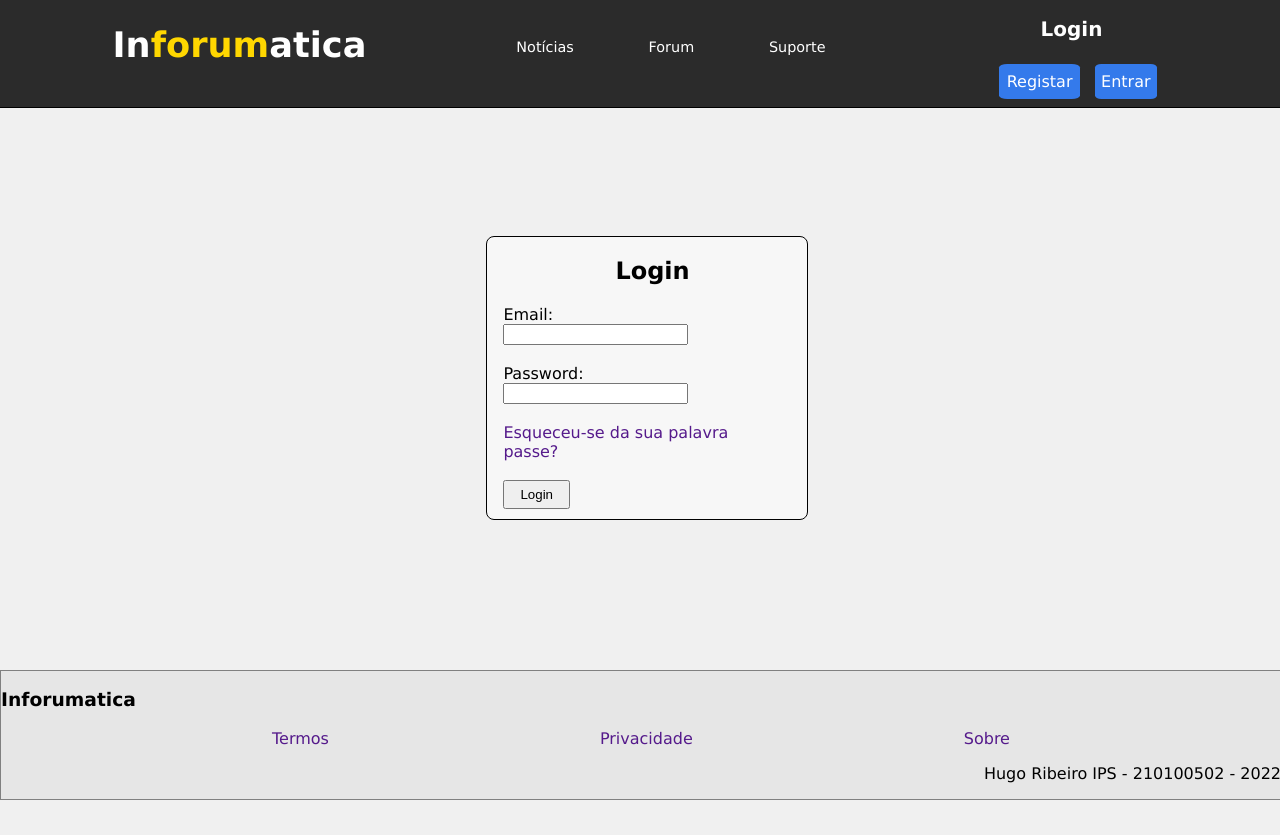
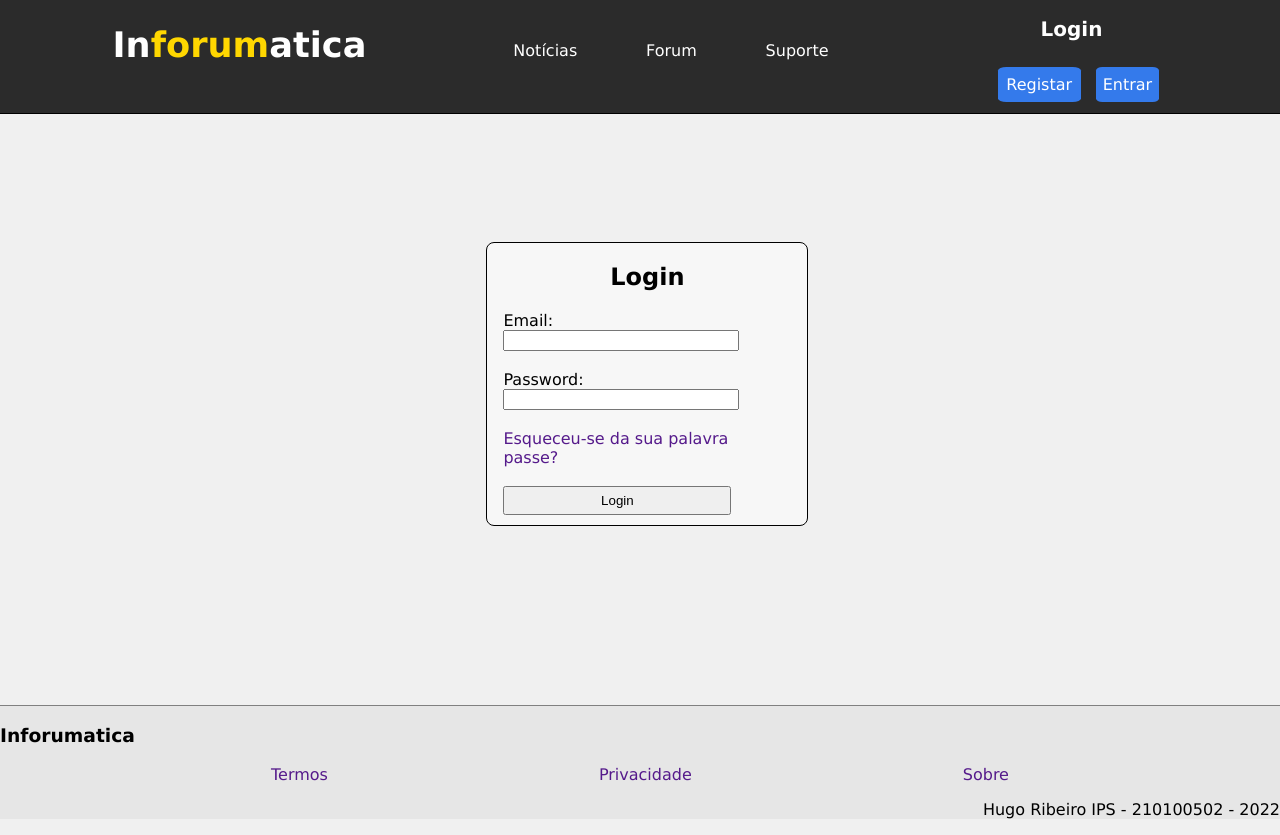
Before and after one commit to HugoRibeiroIPS/Inforumatica, a plain HTML site: page login.html in a window 1280 px wide. Before the commit the page ends 800 px from the top, so only its background shows below. Drawn offline with Linux system fonts and the light colour scheme.

Commit message:
Resolvidos problemas com a sobreposição do footer e das caixas de texto sobre os outros objetos da página

```diff
--- a/index.css
+++ b/index.css
@@ -2,6 +2,7 @@ body {
   font-family: "Verdana", sans-serif;
   margin: 0;
   background-color: #f0f0f0;
+  min-height: 100vh;
 }
 
 header {width:100%;
@@ -23,7 +24,7 @@ header h1 .titulo { color:gold;}
 header h2{color:white;}
 header #navegacao {display:flex;
           padding:0;
-          font-size: 0.9em;
+          font-size: 1rem;
           list-style-type:none;
           padding-top: 20px;
           width:30%;
@@ -47,10 +48,10 @@ article { display:flex;
           justify-content: space-evenly;}
 .registo #login li {
  display: block;
- font-size: calc(.5 *2.5vw);
+ font-size: 2vmin;
  margin-bottom: 1px;}
 .registo #login li a {display:table;
-                   margin:7px;
+                   margin:10px;
                    color:white;
                    background-color:#347aeb;
                    padding:0% 10% 0% 10%;
@@ -62,11 +63,12 @@ a:link, a:visited, a:hover, a:active, a:focus{display:block;
 
 .pagina{ margin: 0px 25px 0px 25px;}
 
-footer {width: 100%;
-        border: 1px solid gray;
+footer {position:relative;
+  width: 100%;
+     border-top: 1px solid gray;
      background-color: #e6e6e6;
-        position:fixed;
      justify-content: space-evenly;
+     margin-top:61vh;
      bottom:0;}
 footer ul { display:flex;
         padding:0;
--- a/login.css
+++ b/login.css
@@ -2,6 +2,7 @@ body {
    font-family: "Verdana", sans-serif;
    margin: 0;
    background-color: #f0f0f0;
+   min-height: 100vh;
  }
 
  header {width:100%;
@@ -23,7 +24,7 @@ body {
  header h2{color:white;}
  header #navegacao {display:flex;
            padding:0;
-           font-size: 0.9em;
+           font-size: 1rem;
            list-style-type:none;
            padding-top: 20px;
            width:30%;
@@ -47,10 +48,10 @@ body {
            justify-content: space-evenly;}
  .registo #login li {
   display: block;
-  font-size: calc(.5 *2.5vw);
+  font-size: 2vmin;
   margin-bottom: 1px;}
  .registo #login li a {display:table;
-                    margin:7px;
+                    margin:10px;
                     color:white;
                     background-color:#347aeb;
                     padding:0% 10% 0% 10%;
@@ -63,19 +64,22 @@ body {
             margin-top: 10%;
             background-color:#ffffff6b;
             width:25%;
+            min-height:30vh;
             border: 1px solid black;
             border-radius: 8px;
             padding-bottom: 10px;}
 #login1 a { max-width:75%;}
-#login1 h2 { padding-left: 40%;}
+#login1 h2 { text-align: center;}
 #login1 form { padding-left:5%;}
 #login1 label { display:block;}
+#login1 input { width:75%;}
 #login1 #button { padding:5px 15px 5px 15px;}
-footer {width: 100%;
-                        border: 1px solid gray;
+footer {position:relative;
+                     width: 100%;
+                        border-top: 1px solid gray;
                         background-color: #e6e6e6;
-                        position:fixed;
                         justify-content: space-evenly;
+                        margin-top:22.4vh;
                         bottom:0;}
 footer ul { display:flex;
                            padding:0;
--- a/registo.css
+++ b/registo.css
@@ -2,6 +2,7 @@ body {
   font-family: "Verdana", sans-serif;
   margin: 0;
   background-color: #f0f0f0;
+  min-height: 100vh;
 }
 
 header {width:100%;
@@ -23,7 +24,7 @@ header h1 .titulo { color:gold;}
 header h2{color:white;}
 header #navegacao {display:flex;
           padding:0;
-           font-size: 0.9em;
+          font-size: 1rem;
           list-style-type:none;
           padding-top: 20px;
           width:30%;
@@ -47,10 +48,10 @@ article { display:flex;
           justify-content: space-evenly;}
 .registo #login li {
  display: block;
-  font-size: calc(.5 *2.5vw);
+ font-size: 2vmin;
  margin-bottom: 1px;}
 .registo #login li a {display:table;
-                    margin:7px;
+                   margin:10px;
                    color:white;
                    background-color:#347aeb;
                    padding:0% 10% 0% 10%;
@@ -64,19 +65,22 @@ a:link, a:visited, a:hover, a:active, a:focus{display:block;
             margin-top: 10%;
             background-color:#ffffff6b;
             width:25%;
+            min-height: 30vh;
             border: 1px solid black;
             border-radius: 8px;
             padding-bottom: 10px;}
-#registar h2 { padding-left: 38%;}
+#registar h2 { text-align: center;}
 #registar form { padding-left:5%;}
 #registar label { display:block;}
+#registar input { width:75%;}
 #registar #button { padding:5px 10px 5px 10px;}
 
-footer {width: 100%;
-                        border: 1px solid gray;
+footer {position:relative;
+  width: 100%;
+     border-top: 1px solid gray;
      background-color: #e6e6e6;
-                        position:fixed;
      justify-content: space-evenly;
+     margin-top:20.5vh;
      bottom:0;}
 footer ul { display:flex;
         padding:0;
--- a/suporte.css
+++ b/suporte.css
@@ -2,6 +2,7 @@ body {
   font-family: "Verdana", sans-serif;
   margin: 0;
   background-color: #f0f0f0;
+  min-height: 100vh;
 }
 
 header {width:100%;
@@ -23,7 +24,7 @@ header h1 .titulo { color:gold;}
 header h2{color:white;}
 header #navegacao {display:flex;
           padding:0;
-           font-size: 0.9em;
+          font-size: 1rem;
           list-style-type:none;
           padding-top: 20px;
           width:30%;
@@ -47,10 +48,10 @@ article { display:flex;
           justify-content: space-evenly;}
 .registo #login li {
  display: block;
-  font-size: calc(.5 *2.5vw);
+ font-size: 2vmin;
  margin-bottom: 1px;}
 .registo #login li a {display:table;
-                    margin:7px;
+                   margin:10px;
                    color:white;
                    background-color:#347aeb;
                    padding:0% 10% 0% 10%;
@@ -65,11 +66,12 @@ a:link, a:visited, a:hover, a:active, a:focus{display:block;
 #suporte article label {vertical-align: top;}
 #suporte article input {margin-left: 28%;}
 #suporte textarea {resize:none;}
-footer {width: 100%;
-                        border: 1px solid gray;
+footer {position:relative;
+  width: 100%;
+     border-top: 1px solid gray;
      background-color: #e6e6e6;
-                        position:fixed;
      justify-content: space-evenly;
+     margin-top:41.2vh;
      bottom:0;}
 footer ul { display:flex;
         padding:0;
```
Lines whose indentation alone changed are shown as unchanged.
